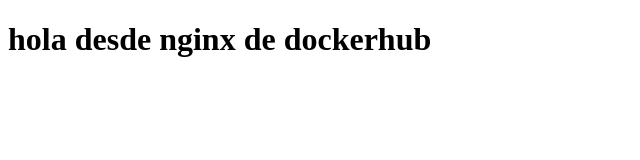
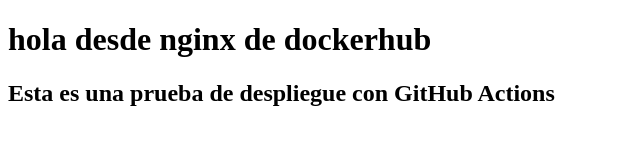
Before and after one commit to IblingGabrielValle-27/univalle_prueba, a plain HTML site: page index.html in a window 1280 px wide. Shown: the whole page, without its empty margins (0-640 px from the left). Drawn offline with Linux system fonts and the light colour scheme.

Commit message:
aumento en home

```diff
--- a/index.html
+++ b/index.html
@@ -7,5 +7,6 @@
 </head>
 <body>
     <h1>hola desde nginx de dockerhub</h1>
+    <h2>Esta es una prueba de despliegue con GitHub Actions</h2>
 </body>
 </html>
```
